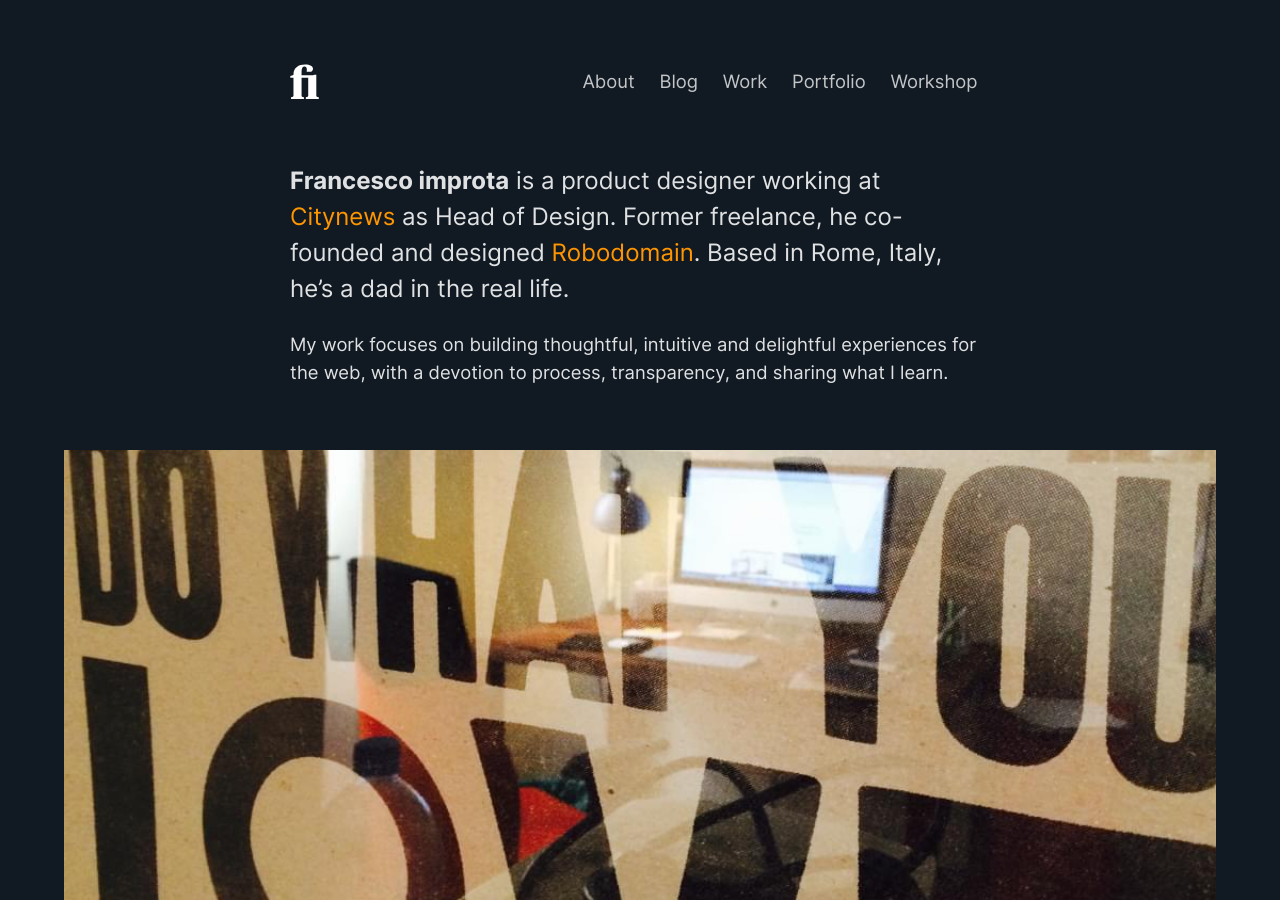
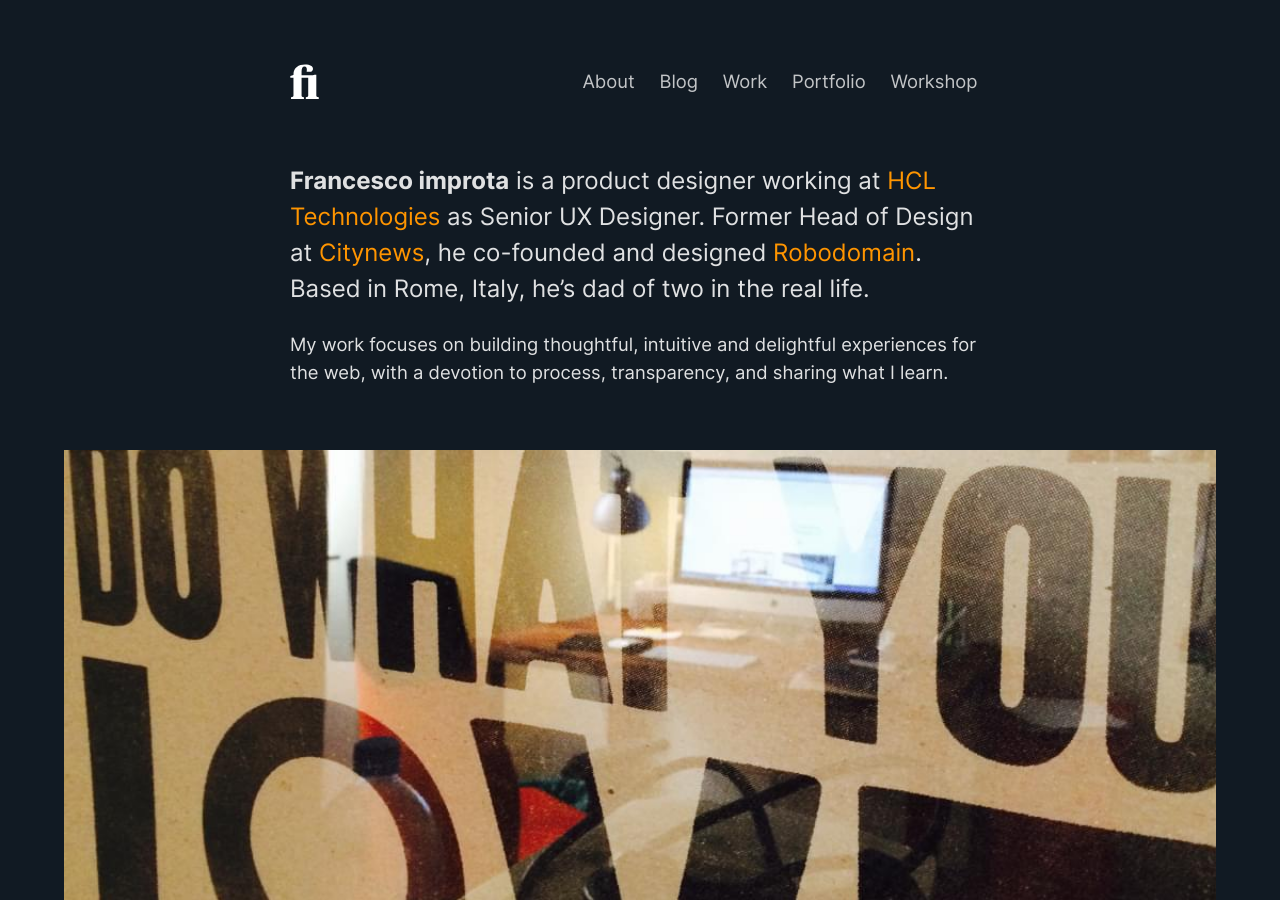
Before and after one commit to zetareticoli/fi, a Jekyll site: the page built from index.html, in a window 1280 px wide and 900 px high. Built offline with Jekyll 4.4.1, drawn with Linux system fonts in a browser that asks for light colours; the list of posts is cut into pages by our own code.

Commit message:
Updated bio

```diff
--- a/index.html
+++ b/index.html
@@ -4,9 +4,9 @@ home: true
 ---
 
 <p class="lead">
-  <strong>Francesco improta</strong> is a product designer working at <a href="http://www.citynews.it" target="blank">Citynews</a> as Head of Design.
-  Former freelance, he co-founded and designed <a href="https://blog.dnsimple.com/2012/09/dnsimple-acquires-robodomain/" target="blank" >Robodomain</a>.
-  Based in Rome, Italy, he’s a dad in the real life.
+  <strong>Francesco improta</strong> is a product designer working at <a href="https://www.hcltechsw.com/" target="blank">HCL Technologies</a> as Senior UX Designer.
+  Former Head of Design at <a href="http://www.citynews.it" target="blank">Citynews</a>, he co-founded and designed <a href="https://blog.dnsimple.com/2012/09/dnsimple-acquires-robodomain/" target="blank" >Robodomain</a>.
+  Based in Rome, Italy, he’s dad of two in the real life.
 </p>
 
 <p>
```
